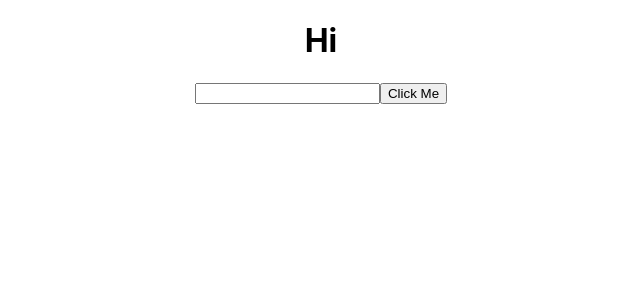
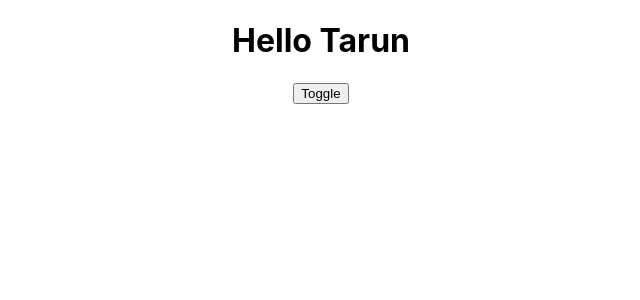
Before and after one commit to Tarunkumar2407/ReactBasics, a React (Create React App) app: page / in a window 1280 px wide. Shown: the top 300 px of the page, without its empty margins (319-959 px from the left). Built offline with nearby package versions, Linux system fonts and the light colour scheme.

Commit message:
hide show buttons

```diff
--- a/src/App.js
+++ b/src/App.js
@@ -1,5 +1,6 @@
 import './App.css';
 import GetInputValue from './Components/GetInputValue';
+import HideShow from './Components/HideShow';
 // import ClassComponent from './Components/ClassComponent';
 // import ClickEvent from './Components/ClickEvent';
 // import FunctionalComp from './Components/FunctionalComp';
@@ -18,7 +19,8 @@
       <StateInClass /> */}
       {/* <PropsInFunctional /> */}
       {/* <PropsClass /> */}
-      <GetInputValue />
+      {/* <GetInputValue /> */}
+      <HideShow />
     </div>
   );
 }
--- /dev/null
+++ b/src/Components/HideShow.js
@@ -0,0 +1,19 @@
+import React, { useState } from 'react'
+
+const HideShow = () => {
+
+    const [status , setStatus] = useState(true);
+
+  return (
+    <div>
+     {
+        status ? (<h1>Hello Tarun</h1>) : (null)
+     }
+     {/* <button onClick={()=> setStatus(false)} >Hide</button>
+     <button onClick={()=> setStatus(true)}>Show</button> */}
+     <button onClick={()=> setStatus(!status)}>Toggle</button>
+    </div>
+  )
+}
+
+export default HideShow
```
